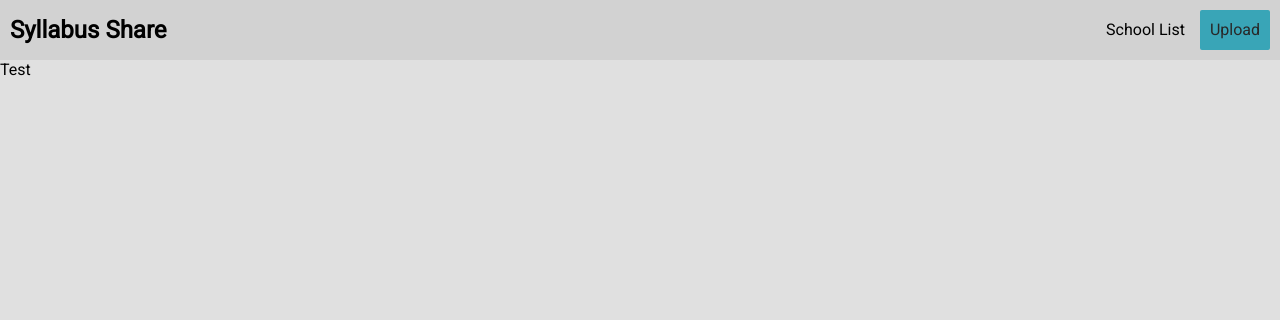
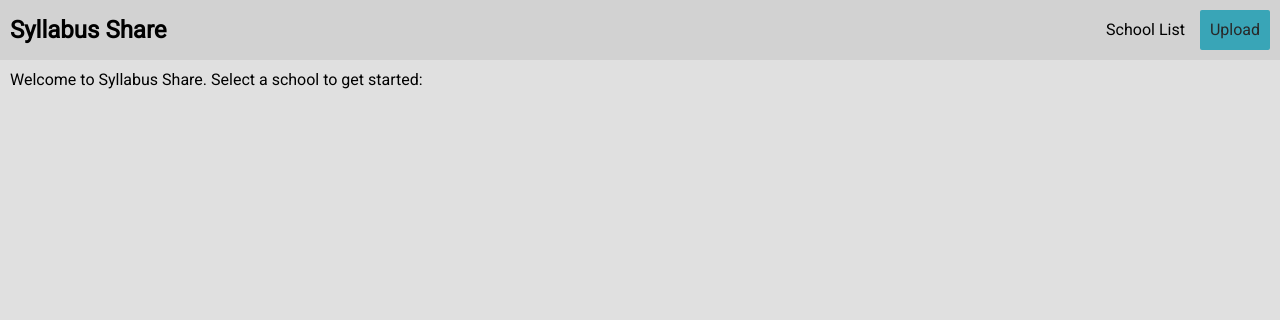
Before and after one commit to lukew3/syllabusShare, a Flask app: page / in a window 1280 px wide. Shown: the top 320 px of the page. Run offline with Flask 2, Linux system fonts and the light colour scheme.

Commit message:
moving things around

```diff
--- a/app.py
+++ b/app.py
@@ -6,21 +6,11 @@ app.config['UPLOAD_FOLDER'] = 'uploads'
 upload_path = os.path.join(os.getcwd(), app.config['UPLOAD_FOLDER'])
 
 
+"""
 @app.route("/")
 def home():
     return render_template('home.html')
-
-@app.route("/s")
-def schools():
-    return render_template('schools.html')
-
-@app.route("/s/<school>")
-def school_courses(school=None):
-    return render_template('school_courses.html')
-
-@app.route("/s/<school>/<course>")
-def course_syllabi(school=None, course=None):
-    return render_template('course_syllabi.html')
+"""
 
 @app.route("/upload", methods=['GET', 'POST'])
 def upload():
@@ -31,8 +21,20 @@ def upload():
         filename = "example.pdf"
         f.save(path + filename)
 
-@app.route('/s/<school>/<course>/<filename>')
-def download_file(filename=None):
+@app.route("/")
+def schools():
+    return render_template('schools.html')
+
+@app.route("/<school>")
+def school_courses(school=None):
+    return render_template('school_courses.html')
+
+@app.route("/<school>/<course>")
+def course_syllabi(school=None, course=None):
+    return render_template('course_syllabi.html')
+
+@app.route('/<school>/<course>/<filename>')
+def download_file(school=None, course=None, filename=None):
     if not filename:
         return 404
     # check for file in directory first?
--- a/static/main.css
+++ b/static/main.css
@@ -35,5 +35,5 @@ nav h2 {
 	background-color: rgb(57, 165, 183);
 	color: #282828;
 }
-
-/* HOME */
+#content {
+	margin: 10px;
--- a/templates/home.html
+++ b/templates/home.html
@@ -1,4 +1,16 @@
 {% extends "layout.html" %}
 {% block content %}
-<p>Test</p>
+<form>
+	<label>School:</label>
+	<select name="school" id="schoolSelect">
+		<option value="-1" selected>Select School...</option>
+		<option value="0">Lorain County Community College</option>
+		<option value="1">Ohio State University</option>
+	</select>
+	<label>Course:</label>
+	<select name="course" disabled id="schoolSelect">
+		<option value="0">Select School First</option>
+	</select>
+	<input type="submit" value="Find"/>
+
 {% endblock content %}
--- a/templates/layout.html
+++ b/templates/layout.html
@@ -11,6 +11,7 @@
 	<link href="https://fonts.googleapis.com/css2?family=Roboto&display=swap" rel="stylesheet">
 </head>
 <body>
+	<script>function $(i) {document.getElementById(i)};</script>
 	<nav>
 		<a href="/"><h2>Syllabus Share</h2></a>
 		<div id='navRight'>
@@ -18,6 +19,8 @@
 			<a href="/upload" id="navUploadButton" class="navItem">Upload</a>
 		</div>
 	</nav>
+	<div id="content">
 		{% block content %}
 	    	{% endblock %}
+	</div>
 </body>
--- a/templates/schools.html
+++ b/templates/schools.html
@@ -1,6 +1,6 @@
 {% extends "layout.html" %}
 {% block content %}
-    <h2>Schools</h2>
+    <p>Welcome to Syllabus Share. Select a school to get started:</p>
     <ul>
         {% for school in schools %}
             <li><a href="/s/{{ school.name }}">{{ school.name }}</a></li>
```
Lines whose indentation alone changed are shown as unchanged.
